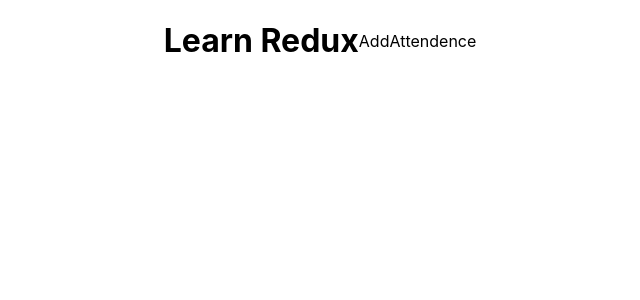
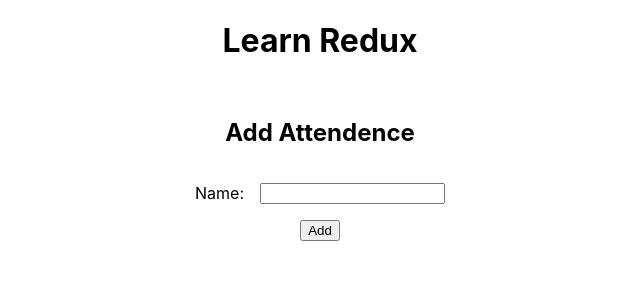
Before and after one commit to Mahendran-Murugan/Learn-Redux, a React (Create React App) app: page / in a window 1280 px wide. Shown: the top 300 px of the page, without its empty margins (320-960 px from the left). Built offline with nearby package versions, Linux system fonts and the light colour scheme.

Commit message:
feat: complete the add attendence in react using states

```diff
--- a/src/AddAttendence.jsx
+++ b/src/AddAttendence.jsx
@@ -1,7 +1,25 @@
-import React from 'react'
+import React, { useState } from 'react'
 
 export const AddAttendence = () => {
+
+    const [input, setInput] = useState("");
+    const [attendence, setAttendence] = useState([]);
+
+    const handleClick = (e) => {
+        e.preventDefault();
+        if (input) setAttendence([...attendence, input]);
+        setInput("");
+        console.log(attendence);
+    }
+
     return (
-        <div>AddAttendence</div>
+        <>
+            <h2>Add Attendence</h2>
+            <div className='container'>
+                <label htmlFor='name'>Name:</label>
+                <input id='name' type='text' value={input} onChange={(e) => setInput(e.target.value)} />
+            </div>
+            <button onClick={handleClick}>Add</button>
+        </>
     )
 }
--- a/src/index.css
+++ b/src/index.css
@@ -14,6 +14,15 @@
 
 .App {
   display: flex;
+  flex-direction: column;
   justify-content: center;
   align-items: center;
+  gap: 1rem;
 }
+
+.container {
+  display: flex;
+  justify-content: center;
+  align-items: center;
+  gap: 1rem;
+}
```
